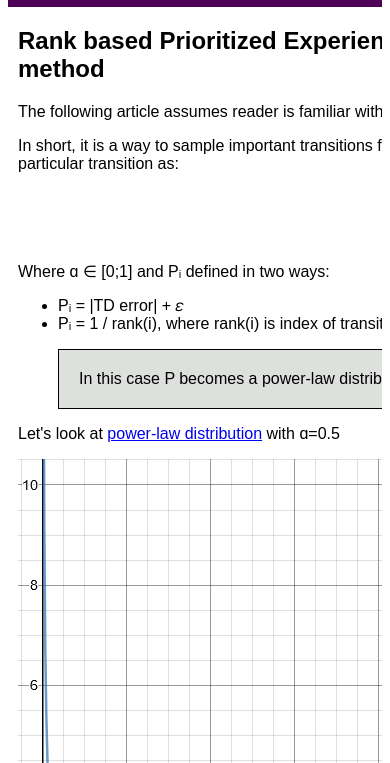
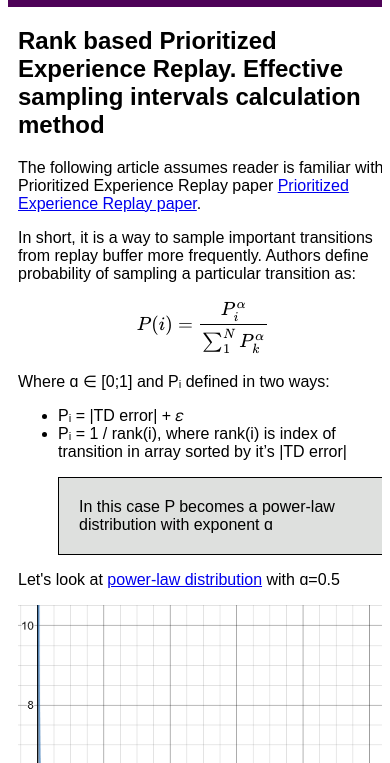
Before and after one commit to vformanyuk/vformanyuk.github.io, a plain HTML site: page per_rank/index.html in a window 390 px wide. Shown: the part 81-844 px from the top of the page. Drawn offline with nearby package versions, Linux system fonts and the light colour scheme.

Commit message:
media query for small screens

```diff
--- a/styles.css
+++ b/styles.css
@@ -107,7 +107,7 @@ body{
 
 @media (max-width:767px){
     .container{
-        max-width: none;
+        max-width: 370px;
     }
     .graph_container{
         text-align: left;
```
